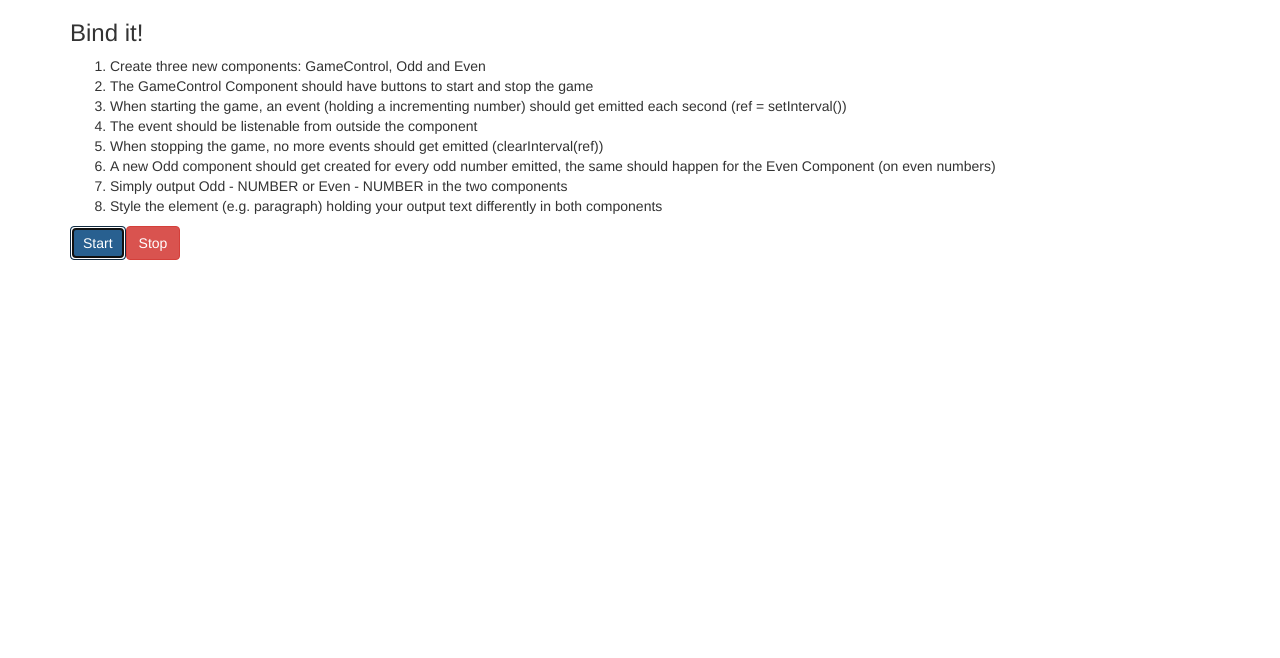
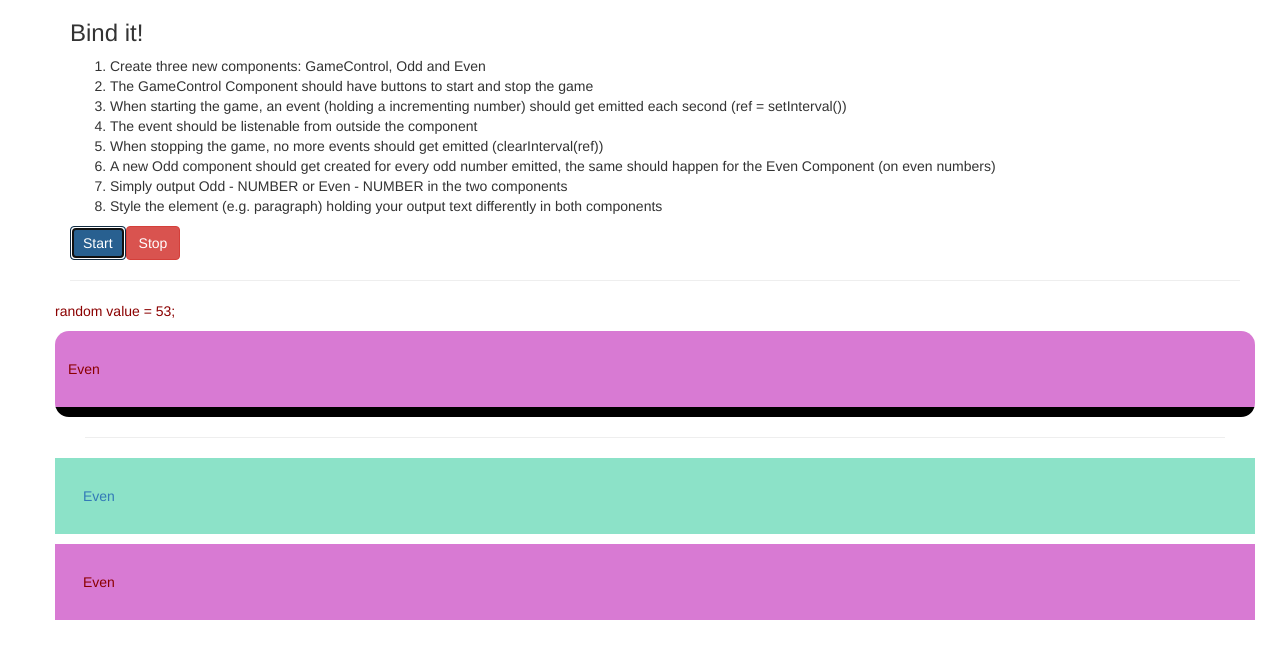
Before and after one commit to waqassadiq/cmp-databinding-assignment-start, an Angular app: page / in a window 1280 px wide. Both pictures are taken after a click on the button "Start". Shown: the top 658 px of the page. Built offline with nearby package versions, Linux system fonts and the light colour scheme.

Commit message:
random value being showing in even and odd components in two ways till now

```diff
--- a/src/app/game-control/even/even.component.css
+++ b/src/app/game-control/even/even.component.css
@@ -0,0 +1,6 @@
+p{
+    background-color: rgb(140, 226, 200);
+    padding: 2em;
+    border-color: rgb(54, 109, 9);
+    border-width: 1in;
+  }
--- a/src/app/game-control/even/even.component.html
+++ b/src/app/game-control/even/even.component.html
@@ -1 +1,3 @@
-<p>even works!</p>
+<div class="row">
+    <p class="text-primary">Even</p>
+</div>
--- a/src/app/game-control/game-control.component.css
+++ b/src/app/game-control/game-control.component.css
@@ -0,0 +1,3 @@
+p{
+    color:darkred;
+}
--- a/src/app/game-control/game-control.component.html
+++ b/src/app/game-control/game-control.component.html
@@ -2,7 +2,28 @@
     <div class="row">
         <button type="button" class="btn btn-primary" (click)="start()">Start</button>
         <button type="button" class="btn btn-danger" (click)="stop()">Stop</button>
+        <hr>
+        <div class="row">
+            <p>random value = {{randomValue}};</p>
+        </div>
+        <div style="background-color: black; overflow: auto; border-radius: 1em; animation: alternate;" class="row">
+            <div *ngIf="randomValue%2===0">
+                <app-even></app-even>
+            </div>
+            <div *ngIf="randomValue%2!=0">
+                <app-odd></app-odd>
+            </div>
+        </div>
+    </div>
+    <hr>
 
+    <!-- printing the continues pabesl of even and odd-->
+    <div class="row" *ngFor="let abc of randomArray">
+        <div *ngIf="abc%2===0">
+            <app-even></app-even>
+        </div>
+        <div *ngIf="abc%2!=0">
+            <app-odd></app-odd>
+        </div>
     </div>
-
 </div>
--- a/src/app/game-control/game-control.component.ts
+++ b/src/app/game-control/game-control.component.ts
@@ -15,28 +15,36 @@ export class GameControlComponent implements OnInit {
 
    myVar : any;
 
-  @Output() incrementValue = new EventEmitter<{myValue: number}>();
+//  @Output() incrementValue = new EventEmitter();
 
-  constructor() { }
+  randomValue: number;
+   randomArray =  [];
+
+  constructor() {
+    this.randomValue = 100;
+  }
 
   ngOnInit(): void {
   }
 
   processIncrementValue(){
-
-      var randomNo = Math.floor((Math.random()*100)+1);
-      console.log("generating random number: " + randomNo);
-    //  this.incrementValue.emit(randomNo);
-
+    this.randomValue = Math.floor((Math.random()*100)+1);
+    this.randomArray.push(this.randomValue);
+    console.log("generating random number: " + this.randomValue);
   }
 
   stop(){
+    console.log("generating random number: stop " + this.randomValue);
     clearInterval(this.myVar);
 
   }
 
   start(){
-    this.myVar = setInterval(this.processIncrementValue, 1000);
+    console.log("generating random number: start " + this.randomValue);
+
+    this.myVar = setInterval(()=>{this.processIncrementValue()}, 1000);
+    // following code won't be showing valye in html component
+    //this.myVar = setInterval(this.processIncrementValue, 1000);
   }
 
 }
--- a/src/app/game-control/odd/odd.component.css
+++ b/src/app/game-control/odd/odd.component.css
@@ -0,0 +1,7 @@
+p{
+    color:darkred;
+    background-color: rgb(216, 122, 211);
+    padding: 2em;
+    border-color: rgb(102, 3, 64);
+    border-width: 1in;
+  }
--- a/src/app/game-control/odd/odd.component.html
+++ b/src/app/game-control/odd/odd.component.html
@@ -1 +1,3 @@
-<p>odd works!</p>
+<div class="row">
+    <p class="text-warning">Even</p>
+</div>
```
